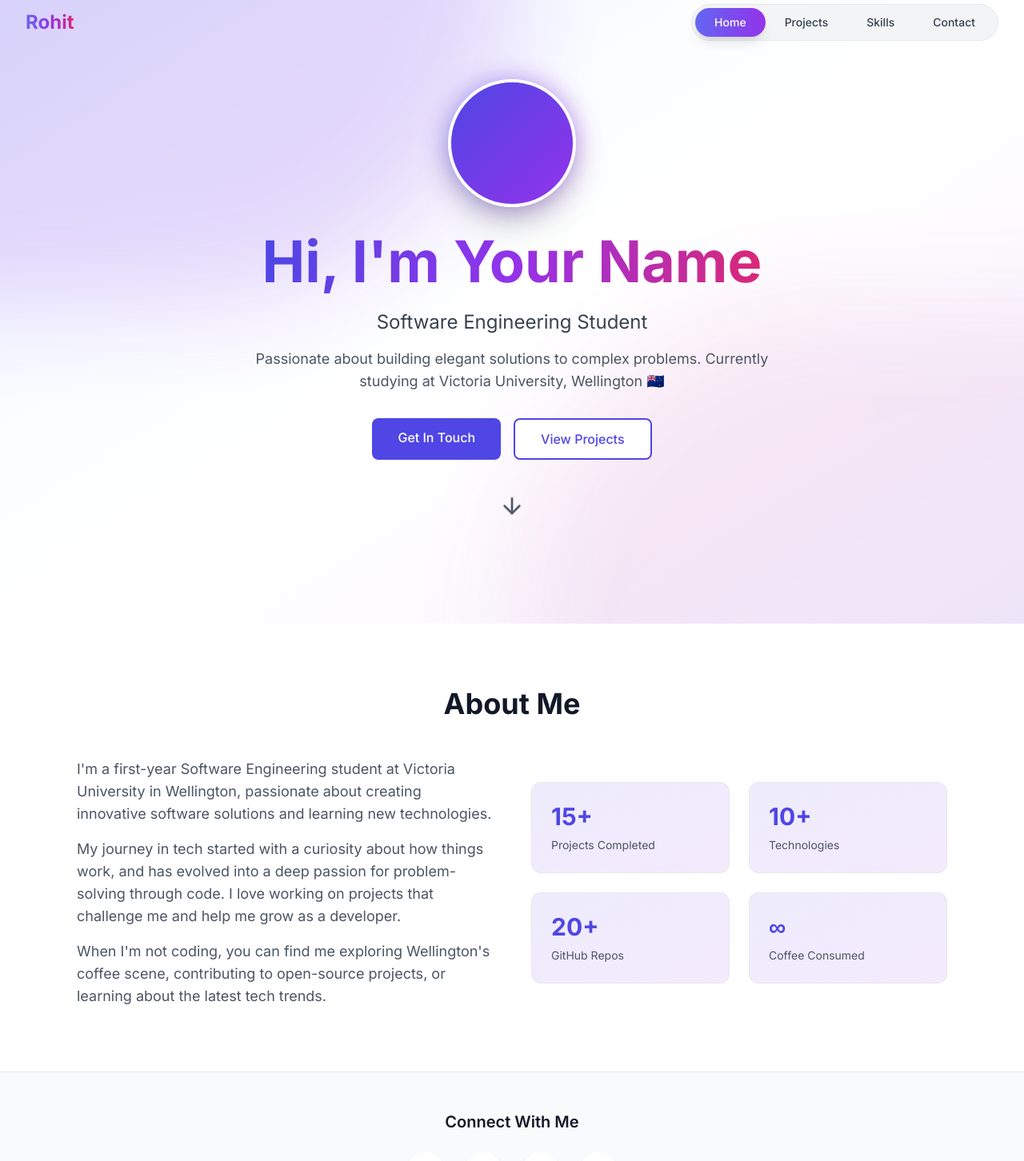
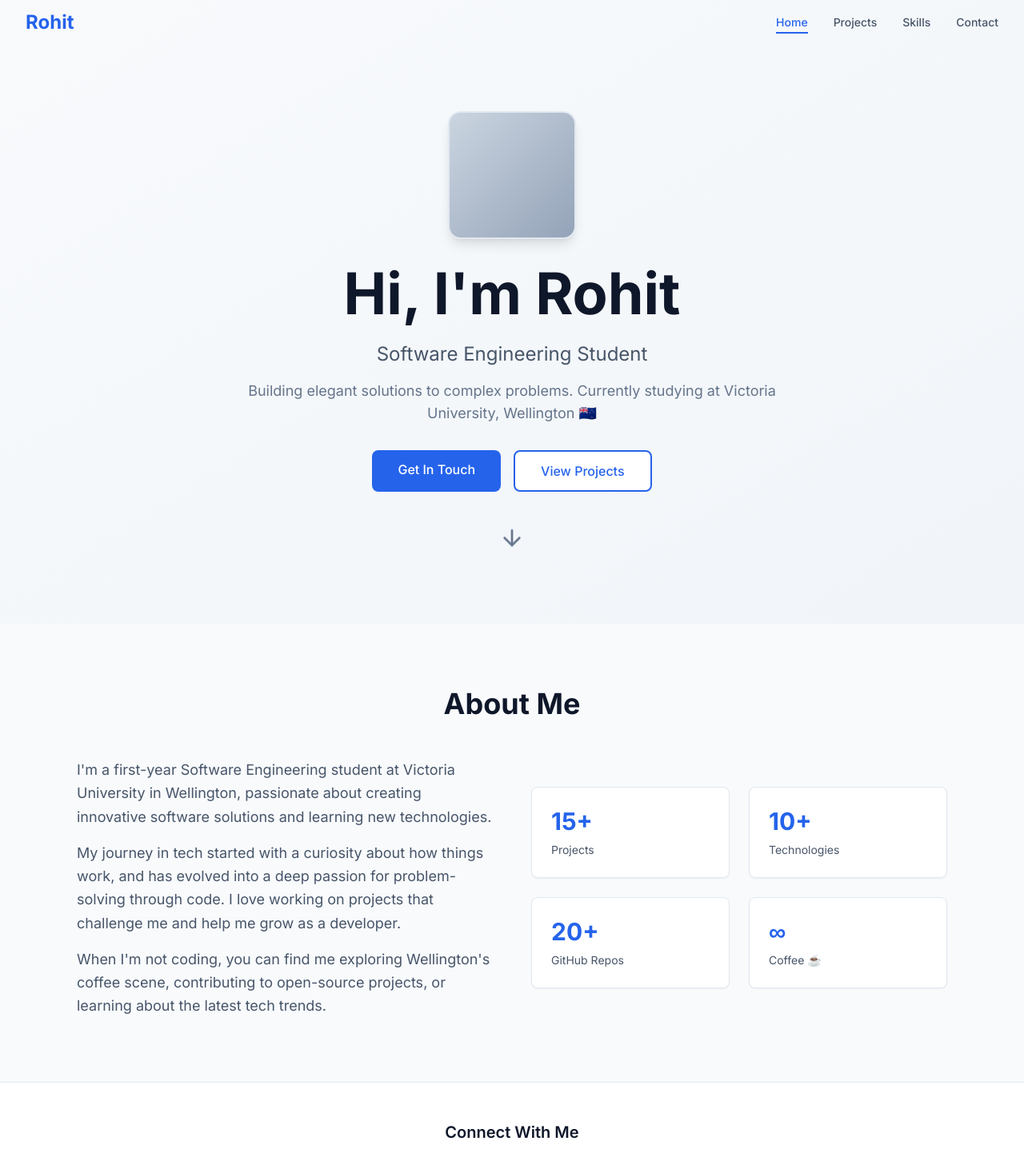
Before and after one commit to rohit-medarametla/portfolio, a Next.js app: page / in a window 1280 px wide. Shown: the part 20-1472 px from the top of the page at 80% size. Built offline with nearby package versions, Linux system fonts and the light colour scheme.

Commit message:
Fixed theme so it looks good

```diff
--- a/app/globals.css
+++ b/app/globals.css
@@ -8,7 +8,7 @@
   }
 
   body {
-    @apply bg-white dark:bg-slate-900 text-gray-900 dark:text-white;
+    @apply bg-white dark:bg-slate-900 text-slate-900 dark:text-slate-50;
   }
 }
 
@@ -22,24 +22,17 @@
   .delay-300 {
     animation-delay: 300ms;
   }
-  .delay-1000 {
-    animation-delay: 1000ms;
-  }
 }
 
-/* Custom scrollbar */
+/* Clean scrollbar */
 ::-webkit-scrollbar {
   width: 10px;
 }
 
 ::-webkit-scrollbar-track {
-  @apply bg-gray-100 dark:bg-slate-800;
+  @apply bg-slate-100 dark:bg-slate-800;
 }
 
 ::-webkit-scrollbar-thumb {
-  @apply bg-gray-300 dark:bg-slate-600 rounded-full;
+  @apply bg-slate-300 dark:bg-slate-600 rounded-full hover:bg-slate-400 dark:hover:bg-slate-500;
 }
-
-::-webkit-scrollbar-thumb:hover {
-  @apply bg-gray-400 dark:bg-slate-500;
-}
--- a/app/layout.tsx
+++ b/app/layout.tsx
@@ -7,12 +7,12 @@ import Navbar from '@/components/layout/Navbar';
 const inter = Inter({ subsets: ['latin'] });
 
 export const metadata: Metadata = {
-  title: 'Your Name - Software Engineering Student',
+  title: 'Rohit Medarametla - Software Engineering Student',
   description: 'Portfolio website showcasing projects, skills, and experience in software development',
   keywords: ['software engineer', 'web developer', 'portfolio', 'Next.js', 'React'],
-  authors: [{ name: 'Your Name' }],
+  authors: [{ name: 'Your Rohit Medarametla' }],
   openGraph: {
-    title: 'Your Name - Software Engineering Student',
+    title: 'Your Rohit Medarametla - Software Engineering Student',
     description: 'Portfolio website showcasing projects, skills, and experience',
     type: 'website',
   },
--- a/app/page.tsx
+++ b/app/page.tsx
@@ -1,7 +1,6 @@
 'use client';
 
 import { Github, Linkedin, Mail, Twitter, ArrowDown } from 'lucide-react';
-import Image from 'next/image';
 
 export default function Home() {
   const scrollToAbout = () => {
@@ -11,55 +10,44 @@ export default function Home() {
   return (
     <div className="min-h-screen">
       {/* Hero Section */}
-      <section className="relative min-h-screen flex items-center justify-center overflow-hidden bg-gradient-to-br from-blue-50 via-white to-purple-50 dark:from-slate-900 dark:via-slate-800 dark:to-slate-900">
-        {/* Animated Background */}
-        <div className="absolute inset-0 overflow-hidden">
-          <div className="absolute -top-1/2 -left-1/2 w-full h-full bg-gradient-to-br from-primary-light/20 to-purple-600/20 dark:from-primary-dark/10 dark:to-purple-600/10 rounded-full blur-3xl animate-pulse"></div>
-          <div className="absolute -bottom-1/2 -right-1/2 w-full h-full bg-gradient-to-tl from-blue-500/20 to-pink-500/20 dark:from-blue-500/10 dark:to-pink-500/10 rounded-full blur-3xl animate-pulse delay-1000"></div>
-        </div>
+      <section className="relative min-h-screen flex items-center justify-center overflow-hidden bg-white dark:bg-slate-900 pt-20">
+        {/* Simple background - no gradients */}
+        <div className="absolute inset-0 bg-gradient-to-br from-slate-50 to-slate-100 dark:from-slate-900 dark:to-slate-800" />
 
         {/* Content */}
-        <div className="relative z-10 max-w-7xl mx-auto px-4 sm:px-6 lg:px-8 text-center">
+        <div className="relative z-10 max-w-4xl mx-auto px-4 sm:px-6 lg:px-8 text-center">
           <div className="animate-fade-in">
             {/* Profile Image */}
             <div className="mb-8 flex justify-center">
               <div className="relative w-32 h-32 md:w-40 md:h-40">
-                <div className="absolute inset-0 bg-gradient-to-r from-primary-light to-purple-600 rounded-full blur-lg opacity-50 animate-pulse"></div>
-                <div className="relative w-full h-full rounded-full overflow-hidden border-4 border-white dark:border-gray-800 shadow-2xl">
-                  <div className="w-full h-full bg-gradient-to-br from-primary-light to-purple-600"></div>
-                  {/* Replace with your actual image */}
-                  {/* <Image src="/profile.jpg" alt="Profile" fill className="object-cover" /> */}
-                </div>
+                <div className="relative w-full h-full rounded-2xl overflow-hidden border-2 border-slate-200 dark:border-slate-700 shadow-lg bg-gradient-to-br from-slate-300 to-slate-400 dark:from-slate-700 dark:to-slate-600" />
               </div>
             </div>
 
-            <h1 className="text-5xl md:text-7xl font-bold mb-6 animate-slide-up">
-              <span className="bg-gradient-to-r from-primary-light via-purple-600 to-pink-600 bg-clip-text text-transparent">
-                Hi, I'm Your Name
-              </span>
+            <h1 className="text-5xl md:text-7xl font-bold mb-6 animate-slide-up text-slate-900 dark:text-white">
+              Hi, I'm Rohit
             </h1>
 
-            <p className="text-xl md:text-2xl text-gray-700 dark:text-gray-300 mb-4 animate-slide-up delay-100">
+            <p className="text-xl md:text-2xl text-slate-600 dark:text-slate-300 mb-4 animate-slide-up delay-100">
               Software Engineering Student
             </p>
 
-            <p className="text-lg text-gray-600 dark:text-gray-400 max-w-2xl mx-auto mb-8 animate-slide-up delay-200">
-              Passionate about building elegant solutions to complex problems.
-              Currently studying at Victoria University, Wellington 🇳🇿
+            <p className="text-lg text-slate-500 dark:text-slate-400 max-w-2xl mx-auto mb-8 animate-slide-up delay-200">
+              Building elegant solutions to complex problems. Currently studying at Victoria University, Wellington 🇳🇿
             </p>
 
             {/* CTA Buttons */}
             <div className="flex flex-wrap justify-center gap-4 mb-12 animate-slide-up delay-300">
-              <a href="/contact" className="px-8 py-3 bg-primary-light dark:bg-primary-dark text-white rounded-lg font-medium hover:scale-105 hover:shadow-xl transition-all duration-300">
+              <a href="/contact" className="px-8 py-3 bg-primary-light dark:bg-accent text-white rounded-lg font-medium hover:shadow-lg hover:scale-105 transition-all duration-300">
                 Get In Touch
               </a>
-              <a href="/projects" className="px-8 py-3 bg-white dark:bg-slate-800 text-primary-light dark:text-primary-dark border-2 border-primary-light dark:border-primary-dark rounded-lg font-medium hover:scale-105 hover:shadow-xl transition-all duration-300">
+              <a href="/projects" className="px-8 py-3 bg-white dark:bg-slate-800 text-primary-light dark:text-accent border-2 border-primary-light dark:border-accent rounded-lg font-medium hover:shadow-lg hover:scale-105 transition-all duration-300">
                 View Projects
               </a>
             </div>
 
             {/* Scroll Indicator */}
-            <button onClick={scrollToAbout} className="animate-bounce text-gray-600 dark:text-gray-400 hover:text-primary-light dark:hover:text-primary-dark transition-colors" aria-label="Scroll down">
+            <button onClick={scrollToAbout} className="animate-bounce text-slate-500 dark:text-slate-400 hover:text-primary-light dark:hover:text-accent transition-colors" aria-label="Scroll down">
               <ArrowDown className="w-8 h-8 mx-auto" />
             </button>
           </div>
@@ -67,41 +55,37 @@ export default function Home() {
       </section>
 
       {/* About Section */}
-      <section id="about" className="py-20 bg-white dark:bg-slate-900">
+      <section id="about" className="py-20 bg-slate-50 dark:bg-slate-800">
         <div className="max-w-6xl mx-auto px-4 sm:px-6 lg:px-8">
-          <h2 className="text-4xl font-bold text-center mb-12 text-gray-900 dark:text-white">
+          <h2 className="text-4xl font-bold text-center mb-12 text-slate-900 dark:text-white">
             About Me
           </h2>
 
           <div className="grid md:grid-cols-2 gap-12 items-center">
-            <div className="space-y-4 text-gray-600 dark:text-gray-300">
-              <p className="text-lg">
-                I'm a first-year Software Engineering student at Victoria University in Wellington,
-                passionate about creating innovative software solutions and learning new technologies.
+            <div className="space-y-4 text-slate-600 dark:text-slate-300">
+              <p className="text-lg leading-relaxed">
+                I'm a first-year Software Engineering student at Victoria University in Wellington, passionate about creating innovative software solutions and learning new technologies.
               </p>
-              <p className="text-lg">
-                My journey in tech started with a curiosity about how things work, and has evolved
-                into a deep passion for problem-solving through code. I love working on projects
-                that challenge me and help me grow as a developer.
+              <p className="text-lg leading-relaxed">
+                My journey in tech started with a curiosity about how things work, and has evolved into a deep passion for problem-solving through code. I love working on projects that challenge me and help me grow as a developer.
               </p>
-              <p className="text-lg">
-                When I'm not coding, you can find me exploring Wellington's coffee scene,
-                contributing to open-source projects, or learning about the latest tech trends.
+              <p className="text-lg leading-relaxed">
+                When I'm not coding, you can find me exploring Wellington's coffee scene, contributing to open-source projects, or learning about the latest tech trends.
               </p>
             </div>
 
             <div className="grid grid-cols-2 gap-6">
               {[
-                { label: 'Projects Completed', value: '15+' },
+                { label: 'Projects', value: '15+' },
                 { label: 'Technologies', value: '10+' },
                 { label: 'GitHub Repos', value: '20+' },
-                { label: 'Coffee Consumed', value: '∞' },
+                { label: 'Coffee ☕', value: '∞' },
               ].map((stat, index) => (
-                <div key={index} className="p-6 bg-gradient-to-br from-primary-light/10 to-purple-600/10 dark:from-primary-dark/10 dark:to-purple-600/10 rounded-xl border border-gray-200 dark:border-gray-700 hover:scale-105 transition-transform duration-300">
-                  <div className="text-3xl font-bold text-primary-light dark:text-primary-dark mb-2">
+                <div key={index} className="p-6 bg-white dark:bg-slate-900 rounded-lg border border-slate-200 dark:border-slate-700 shadow-sm hover:shadow-md transition-shadow">
+                  <div className="text-3xl font-bold text-primary-light dark:text-accent mb-2">
                     {stat.value}
                   </div>
-                  <div className="text-sm text-gray-600 dark:text-gray-400">
+                  <div className="text-sm text-slate-600 dark:text-slate-400">
                     {stat.label}
                   </div>
                 </div>
@@ -111,34 +95,34 @@ export default function Home() {
         </div>
       </section>
 
-      {/* Footer with Social Links */}
-      <footer className="py-12 bg-surface-light dark:bg-surface-dark border-t border-gray-200 dark:border-gray-800">
+      {/* Footer */}
+      <footer className="py-12 bg-white dark:bg-slate-900 border-t border-slate-200 dark:border-slate-700">
         <div className="max-w-7xl mx-auto px-4 sm:px-6 lg:px-8">
           <div className="flex flex-col items-center space-y-6">
-            <h3 className="text-xl font-semibold text-gray-900 dark:text-white">
+            <h3 className="text-xl font-semibold text-slate-900 dark:text-white">
               Connect With Me
             </h3>
 
             <div className="flex space-x-6">
-              <a href="https://github.com/yourusername" target="_blank" rel="noopener noreferrer" className="p-3 bg-white dark:bg-slate-800 rounded-full shadow-md hover:scale-110 hover:shadow-xl transition-all duration-300 text-gray-700 dark:text-gray-300 hover:text-primary-light dark:hover:text-primary-dark" aria-label="GitHub">
+              <a href="https://github.com/yourusername" target="_blank" rel="noopener noreferrer" className="p-3 bg-slate-100 dark:bg-slate-800 rounded-lg shadow-sm hover:bg-slate-200 dark:hover:bg-slate-700 transition-colors text-slate-700 dark:text-slate-300" aria-label="GitHub">
                 <Github className="w-6 h-6" />
               </a>
 
-              <a href="https://linkedin.com/in/yourusername" target="_blank" rel="noopener noreferrer" className="p-3 bg-white dark:bg-slate-800 rounded-full shadow-md hover:scale-110 hover:shadow-xl transition-all duration-300 text-gray-700 dark:text-gray-300 hover:text-blue-600" aria-label="LinkedIn">
+              <a href="https://linkedin.com/in/yourusername" target="_blank" rel="noopener noreferrer" className="p-3 bg-slate-100 dark:bg-slate-800 rounded-lg shadow-sm hover:bg-slate-200 dark:hover:bg-slate-700 transition-colors text-slate-700 dark:text-slate-300" aria-label="LinkedIn">
                 <Linkedin className="w-6 h-6" />
               </a>
 
-              <a href="https://twitter.com/yourusername" target="_blank" rel="noopener noreferrer" className="p-3 bg-white dark:bg-slate-800 rounded-full shadow-md hover:scale-110 hover:shadow-xl transition-all duration-300 text-gray-700 dark:text-gray-300 hover:text-sky-500" aria-label="Twitter">
+              <a href="https://twitter.com/yourusername" target="_blank" rel="noopener noreferrer" className="p-3 bg-slate-100 dark:bg-slate-800 rounded-lg shadow-sm hover:bg-slate-200 dark:hover:bg-slate-700 transition-colors text-slate-700 dark:text-slate-300" aria-label="Twitter">
                 <Twitter className="w-6 h-6" />
               </a>
 
-              <a href="mailto:your.email@example.com" className="p-3 bg-white dark:bg-slate-800 rounded-full shadow-md hover:scale-110 hover:shadow-xl transition-all duration-300 text-gray-700 dark:text-gray-300 hover:text-red-500" aria-label="Email">
+              <a href="mailto:your.email@example.com" className="p-3 bg-slate-100 dark:bg-slate-800 rounded-lg shadow-sm hover:bg-slate-200 dark:hover:bg-slate-700 transition-colors text-slate-700 dark:text-slate-300" aria-label="Email">
                 <Mail className="w-6 h-6" />
               </a>
             </div>
 
-            <p className="text-gray-600 dark:text-gray-400 text-sm">
-              © 2025 Your Name. Built with Next.js & Tailwind CSS
+            <p className="text-slate-600 dark:text-slate-400 text-sm">
+              © 2025 Rohit. Built with Next.js & Tailwind CSS
             </p>
           </div>
         </div>
--- a/components/layout/Navbar.tsx
+++ b/components/layout/Navbar.tsx
@@ -26,38 +26,37 @@ export default function Navbar() {
   }, []);
 
   return (
-    <nav className={`fixed top-0 left-0 right-0 z-50 transition-all duration-300 ${scrolled ? 'py-2' : 'py-4'}`}>
-      <div className={`absolute inset-0 transition-all duration-300 ${scrolled ? 'bg-white/80 dark:bg-slate-900/80 backdrop-blur-md shadow-lg' : 'bg-transparent'}`} />
-
-      <div className="relative max-w-7xl mx-auto px-4 sm:px-6 lg:px-8">
+    <nav className={`fixed top-0 left-0 right-0 z-50 transition-all duration-300 ${scrolled ? 'py-2 bg-white/90 dark:bg-slate-900/90 backdrop-blur-md shadow-sm' : 'py-4 bg-transparent'}`}>
+      <div className="max-w-7xl mx-auto px-4 sm:px-6 lg:px-8">
         <div className="flex justify-between items-center h-16">
           {/* Logo */}
-          <Link href="/" className="text-2xl font-bold bg-gradient-to-r from-indigo-500 via-purple-600 to-pink-600 bg-clip-text text-transparent hover:scale-105 transition-transform">
+          <Link href="/" className="text-2xl font-bold text-primary-light dark:text-accent hover:opacity-80 transition-opacity">
             Rohit
           </Link>
 
           {/* Desktop Navigation */}
-          <div className="hidden md:flex items-center space-x-1">
-            <div className="flex items-center bg-gray-100 dark:bg-slate-800/50 rounded-full p-1 backdrop-blur-sm border border-gray-200 dark:border-gray-700">
+          <div className="hidden md:flex items-center space-x-8">
             {navItems.map((item) => (
               <Link
                 key={item.path}
                 href={item.path}
-                  className={`relative px-6 py-2 text-sm font-medium transition-all duration-300 rounded-full ${
+                className={`text-sm font-medium transition-all duration-300 relative ${
                   pathname === item.path
-                      ? 'bg-gradient-to-r from-indigo-500 to-purple-600 text-white shadow-lg'
-                      : 'text-gray-700 dark:text-gray-300 hover:text-gray-900 dark:hover:text-white'
+                    ? 'text-primary-light dark:text-accent'
+                    : 'text-slate-600 dark:text-slate-300 hover:text-slate-900 dark:hover:text-slate-100'
                 }`}
               >
                 {item.name}
+                {pathname === item.path && (
+                  <span className="absolute -bottom-1 left-0 w-full h-0.5 bg-primary-light dark:bg-accent" />
+                )}
               </Link>
             ))}
           </div>
-          </div>
 
           {/* Mobile Menu Button */}
-          <div className="md:hidden flex items-center space-x-4">
-            <button onClick={() => setIsOpen(!isOpen)} className="p-2 rounded-lg text-gray-700 dark:text-gray-300 hover:bg-gray-100 dark:hover:bg-gray-800" aria-label="Toggle menu">
+          <div className="md:hidden">
+            <button onClick={() => setIsOpen(!isOpen)} className="p-2 text-slate-600 dark:text-slate-300 hover:bg-slate-100 dark:hover:bg-slate-800 rounded-lg transition-colors" aria-label="Toggle menu">
               {isOpen ? <X className="w-6 h-6" /> : <Menu className="w-6 h-6" />}
             </button>
           </div>
@@ -66,13 +65,13 @@ export default function Navbar() {
 
       {/* Mobile Menu */}
       <div className={`md:hidden overflow-hidden transition-all duration-300 ${isOpen ? 'max-h-64 opacity-100' : 'max-h-0 opacity-0'}`}>
-        <div className="px-4 pt-2 pb-4 space-y-2 bg-white dark:bg-slate-900 border-t border-gray-200 dark:border-gray-700">
+        <div className="px-4 pt-2 pb-4 space-y-2 bg-white/95 dark:bg-slate-900/95 border-t border-slate-200 dark:border-slate-700">
           {navItems.map((item) => (
             <Link
               key={item.path}
               href={item.path}
               onClick={() => setIsOpen(false)}
-              className={`block px-4 py-2 rounded-lg text-sm font-medium transition-colors ${pathname === item.path ? 'bg-gradient-to-r from-indigo-500 to-purple-600 text-white' : 'text-gray-700 dark:text-gray-300 hover:bg-gray-100 dark:hover:bg-gray-800'}`}
+              className={`block px-4 py-2 rounded-lg text-sm font-medium transition-colors ${pathname === item.path ? 'bg-primary-light/10 text-primary-light dark:text-accent' : 'text-slate-600 dark:text-slate-300 hover:bg-slate-100 dark:hover:bg-slate-800'}`}
             >
               {item.name}
             </Link>
--- a/tailwind.config.ts
+++ b/tailwind.config.ts
@@ -11,9 +11,11 @@ const config: Config = {
     extend: {
       colors: {
         primary: {
-          light: '#4f46e5',
-          dark: '#818cf8',
+          light: '#2563eb', // Clean blue
+          dark: '#60a5fa',
         },
+        accent: '#0ea5e9', // Cyan accent
+        success: '#10b981', // Green
         background: {
           light: '#ffffff',
           dark: '#0f172a',
@@ -22,12 +24,16 @@ const config: Config = {
           light: '#f8fafc',
           dark: '#1e293b',
         },
+        text: {
+          primary: '#1e293b',
+          secondary: '#64748b',
+          dark: '#f1f5f9',
+        },
       },
       animation: {
         'fade-in': 'fadeIn 0.5s ease-in-out',
         'slide-up': 'slideUp 0.5s ease-out',
         'slide-down': 'slideDown 0.5s ease-out',
-        'gradient': 'gradient 8s linear infinite',
       },
       keyframes: {
         fadeIn: {
@@ -42,10 +48,6 @@ const config: Config = {
           '0%': { transform: 'translateY(-20px)', opacity: '0' },
           '100%': { transform: 'translateY(0)', opacity: '1' },
         },
-        gradient: {
-          '0%, 100%': { backgroundPosition: '0% 50%' },
-          '50%': { backgroundPosition: '100% 50%' },
-        },
       },
     },
   },
```
Also changed, not shown: app/contact/page.tsx (+48 -99 lines), app/projects/page.tsx (+20 -51 lines), app/skills/page.tsx (+15 -22 lines). Lines whose indentation alone changed are shown as unchanged.
